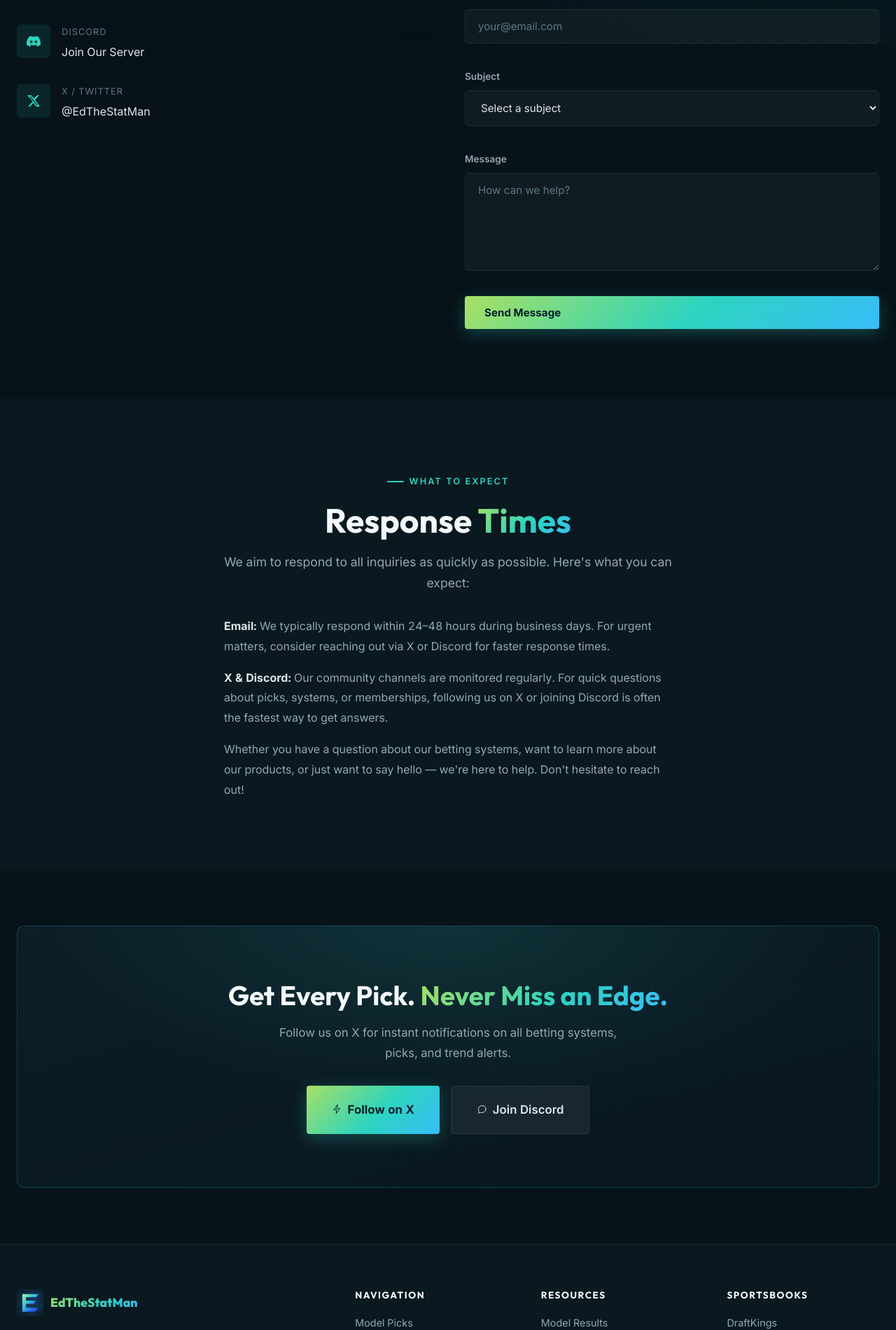
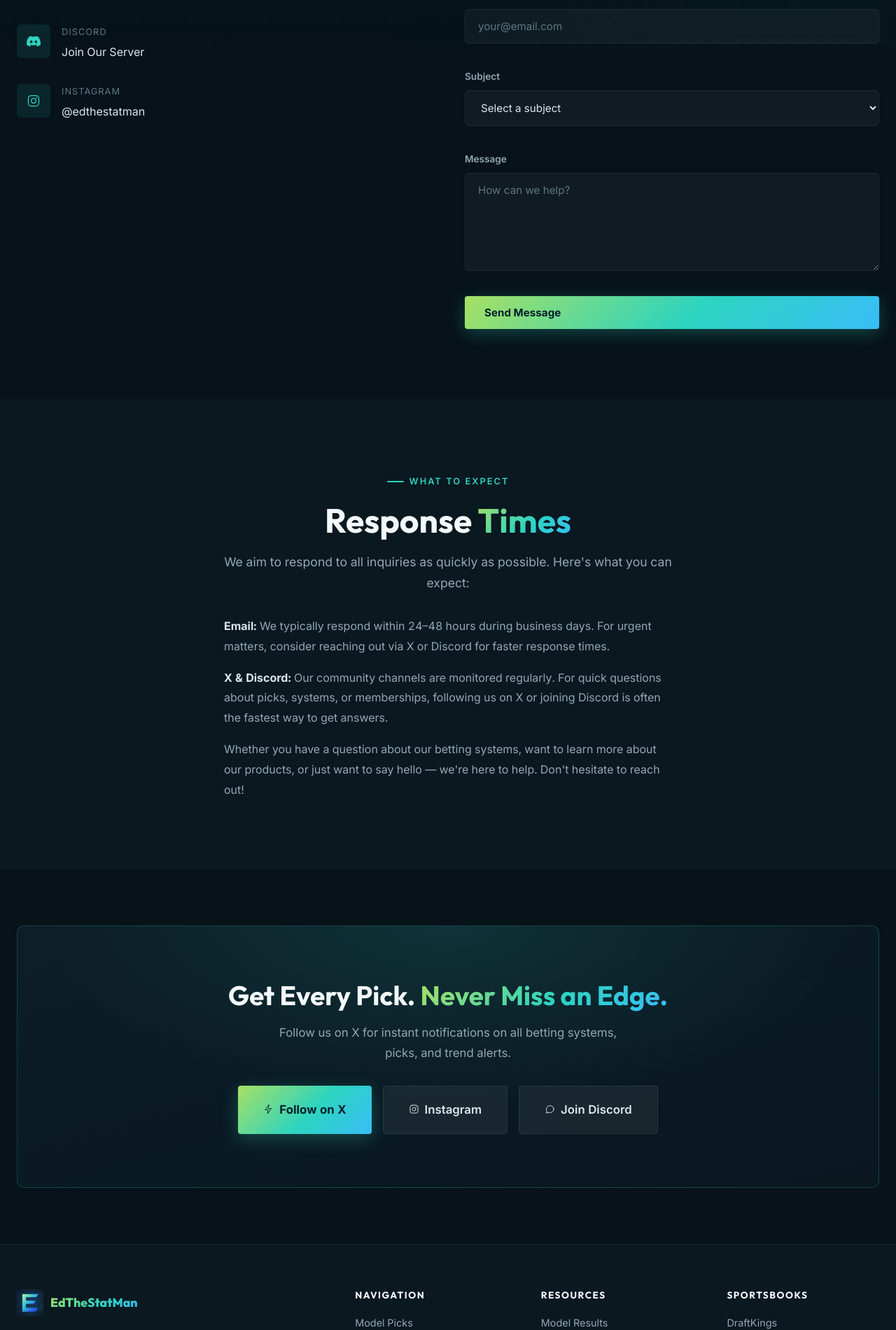
Before and after one commit to edwardjones7/EdTheStatMan-Website, a Next.js app: page /contact in a window 1280 px wide. Shown: the part 735-2635 px from the top of the page at 70% size. Built offline with nearby package versions, Linux system fonts and the light colour scheme; no server answers; the database is empty.

Commit message:
added instagram

```diff
--- a/app/contact/page.tsx
+++ b/app/contact/page.tsx
@@ -1,7 +1,7 @@
 import type { Metadata } from 'next'
 import CTASection from '@/components/CTASection'
 import ContactForm from '@/components/ContactForm'
-import { IconMail } from '@/components/Icons'
+import { IconMail, IconInstagram } from '@/components/Icons'
 
 export const metadata: Metadata = {
   title: 'Contact Us',
@@ -74,14 +74,10 @@ export default function Contact() {
               </div>
 
               <div className="contact-info__item">
-                <div className="contact-info__icon">
-                  <svg width="20" height="20" viewBox="0 0 24 24" fill="currentColor">
-                    <path d="M18.244 2.25h3.308l-7.227 8.26 8.502 11.24H16.17l-4.714-6.231-5.401 6.231H2.744l7.737-8.835L1.254 2.25H8.08l4.259 5.63 5.905-5.63zm-1.161 17.52h1.833L7.084 4.126H5.117z"/>
-                  </svg>
-                </div>
+                <div className="contact-info__icon"><IconInstagram size={20} /></div>
                 <div>
-                  <div className="contact-info__label">X / Twitter</div>
-                  <a href="https://x.com/EdTheStatMan" className="contact-info__value" target="_blank" rel="noopener">@EdTheStatMan</a>
+                  <div className="contact-info__label">Instagram</div>
+                  <a href="https://www.instagram.com/edthestatman" className="contact-info__value" target="_blank" rel="noopener">@edthestatman</a>
                 </div>
               </div>
             </div>
--- a/app/layout.tsx
+++ b/app/layout.tsx
@@ -101,7 +101,7 @@ export default async function RootLayout({
                   "name": "EdTheStatMan",
                   "url": "https://edthestatman.com",
                   "description": "Winning sports betting picks, systems and trends. Where handicappers get sharp and bettors win.",
-                  "sameAs": ["https://x.com/EdTheStatMan", "https://discord.gg/rXBZkSPcJb"]
+                  "sameAs": ["https://x.com/EdTheStatMan", "https://www.instagram.com/edthestatman", "https://discord.gg/rXBZkSPcJb"]
                 },
                 {
                   "@type": "WebSite",
--- a/components/ActionCard.tsx
+++ b/components/ActionCard.tsx
@@ -4,7 +4,7 @@ import Link from 'next/link'
 import type { ActionCardContent } from '@/lib/site-content'
 import { DEFAULT_ACTION_CARD } from '@/lib/site-content'
 import EditableText from './EditableText'
-import { IconTrophy, IconBolt, IconChat, IconChartBar, IconTrendUp } from './Icons'
+import { IconTrophy, IconBolt, IconChat, IconChartBar, IconTrendUp, IconInstagram } from './Icons'
 
 interface Props {
   content?: ActionCardContent
@@ -100,6 +100,9 @@ export default function ActionCard({ content = DEFAULT_ACTION_CARD, editMode, on
               <a href="https://x.com/EdTheStatMan" className="btn btn--primary btn--sm" target="_blank" rel="noopener">
                 <IconBolt size={14} /> Follow on X
               </a>
+              <a href="https://www.instagram.com/edthestatman" className="btn btn--secondary btn--sm" target="_blank" rel="noopener">
+                <IconInstagram size={14} /> Follow on Instagram
+              </a>
               <a href="https://discord.gg/rXBZkSPcJb" className="btn btn--secondary btn--sm" target="_blank" rel="noopener">
                 <IconChat size={14} /> Join Discord
               </a>
--- a/components/CTASection.tsx
+++ b/components/CTASection.tsx
@@ -3,7 +3,7 @@
 import type { CTAContent } from '@/lib/site-content'
 import { DEFAULT_CTA } from '@/lib/site-content'
 import EditableText from './EditableText'
-import { IconBolt, IconChat, IconArrowRight } from './Icons'
+import { IconBolt, IconChat, IconArrowRight, IconInstagram } from './Icons'
 import Link from 'next/link'
 import { OFFER_ENTRY_PRICE } from '@/lib/offer'
 import type { Membership } from '@/lib/access'
@@ -66,6 +66,9 @@ export default function CTASection({ content = DEFAULT_CTA, editMode, onEdit, re
                 <a href="https://x.com/EdTheStatMan" className="btn btn--primary btn--lg" target="_blank" rel="noopener">
                   <span className="btn__icon"><IconBolt size={15} /></span> Follow on X
                 </a>
+                <a href="https://www.instagram.com/edthestatman" className="btn btn--secondary btn--lg" target="_blank" rel="noopener">
+                  <span className="btn__icon"><IconInstagram size={15} /></span> Instagram
+                </a>
                 <a href="https://discord.gg/rXBZkSPcJb" className="btn btn--secondary btn--lg" target="_blank" rel="noopener">
                   <span className="btn__icon"><IconChat size={15} /></span> Join Discord
                 </a>
--- a/components/Footer.tsx
+++ b/components/Footer.tsx
@@ -1,5 +1,6 @@
 import Link from 'next/link'
 import Image from 'next/image'
+import { IconInstagram } from './Icons'
 
 export default function Footer() {
   return (
@@ -24,6 +25,9 @@ export default function Footer() {
                 <svg width="18" height="18" viewBox="0 0 24 24" fill="currentColor">
                   <path d="M18.244 2.25h3.308l-7.227 8.26 8.502 11.24H16.17l-4.714-6.231-5.401 6.231H2.744l7.737-8.835L1.254 2.25H8.08l4.259 5.63 5.905-5.63zm-1.161 17.52h1.833L7.084 4.126H5.117z"/>
                 </svg>
+              </a>
+              <a href="https://www.instagram.com/edthestatman" className="social-link" target="_blank" rel="noopener" aria-label="Instagram">
+                <IconInstagram size={20} />
               </a>
             </div>
           </div>
--- a/components/Icons.tsx
+++ b/components/Icons.tsx
@@ -269,3 +269,14 @@ export function IconDot(props: IconProps) {
     </svg>
   )
 }
+
+/** Instagram's own mark is an outline glyph, so it sits in the stroke set cleanly. */
+export function IconInstagram(props: IconProps) {
+  return (
+    <svg {...base(props)}>
+      <rect x="3" y="3" width="18" height="18" rx="5" />
+      <circle cx="12" cy="12" r="4" />
+      <circle cx="17.2" cy="6.8" r="1" fill="currentColor" stroke="none" />
+    </svg>
+  )
+}
--- a/components/TodaysBets.tsx
+++ b/components/TodaysBets.tsx
@@ -7,7 +7,7 @@ import type { ModelPicksContent } from '@/lib/site-content'
 import type { LockedBetTeaser } from '@/lib/teaser'
 import { TIER_RANK, normalizeTier, PICK_ACCESS_OPTIONS, type Tier } from '@/lib/access'
 import EditableText from './EditableText'
-import { IconLock, IconBolt, IconChat, IconChartBar, IconTrendUp } from './Icons'
+import { IconLock, IconBolt, IconChat, IconChartBar, IconTrendUp, IconInstagram } from './Icons'
 
 export interface TodaysBet {
   id: string
@@ -524,6 +524,9 @@ export default function TodaysBets({ rows, isAdmin, userTier, isMember, lockedCo
           <a href="https://x.com/EdTheStatMan" className="btn btn--primary btn--sm" target="_blank" rel="noopener">
             <IconBolt size={14} /> Follow on X
           </a>
+          <a href="https://www.instagram.com/edthestatman" className="btn btn--secondary btn--sm" target="_blank" rel="noopener">
+            <IconInstagram size={14} /> Follow on Instagram
+          </a>
           <a href="https://discord.gg/rXBZkSPcJb" className="btn btn--secondary btn--sm" target="_blank" rel="noopener">
             <IconChat size={14} /> Join Discord
           </a>
```
Also changed, not shown: components/NeverMissAPick.tsx (+5 -2 lines).
